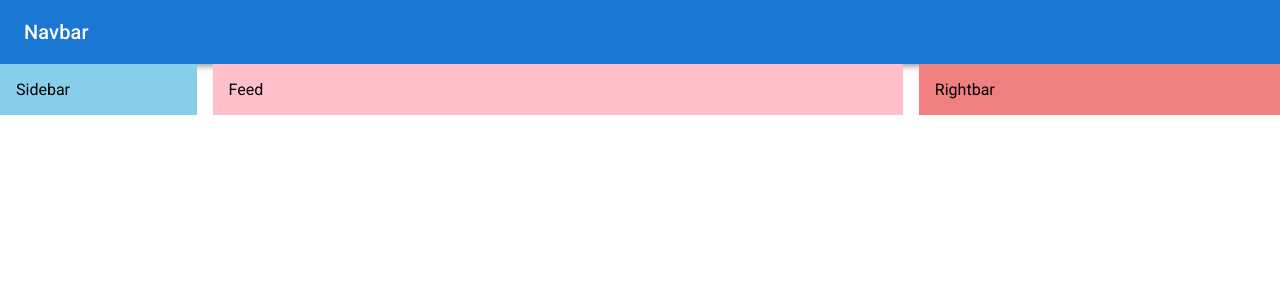
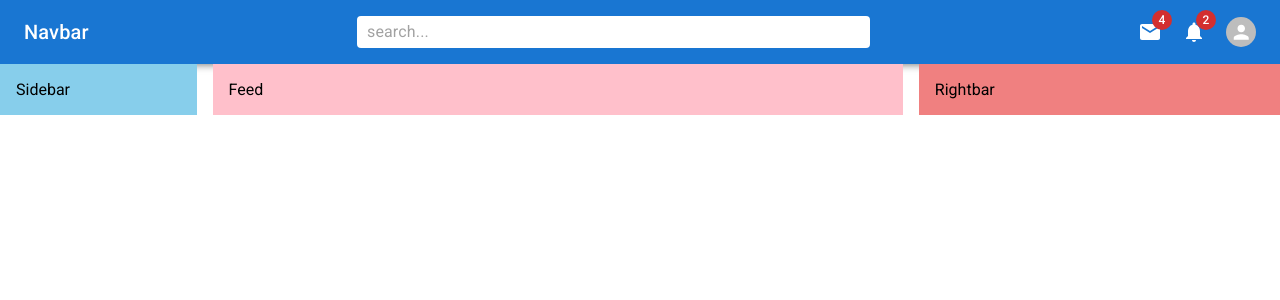
Before and after one commit to EugeneJac3/MuiPractice, a React (Create React App) app: page / in a window 1280 px wide. Shown: the top 300 px of the page. Built offline with nearby package versions, Linux system fonts and the light colour scheme.

Commit message:
finished navbar

```diff
--- a/src/components/Navbar.jsx
+++ b/src/components/Navbar.jsx
@@ -1,14 +1,39 @@
-import { Pets } from '@mui/icons-material'
-import { AppBar, styled, Toolbar, Typography } from '@mui/material'
-import React from 'react'
+import { Pets, Mail, Notifications } from '@mui/icons-material'
+import { AppBar, styled, Toolbar, Typography, Box, InputBase, Badge, Avatar, Menu, MenuItem } from '@mui/material'
+import React, { useState } from 'react'
 
 const StyledToolBar = styled(Toolbar)({
     display:"flex",
     justifyContent:"space-between"
 })
 
+const Search = styled("div")(({theme}) => ({
+    backgroundColor: "white",
+    padding:"0 10px",
+    borderRadius: theme.shape.borderRadius,
+    width: "40%"
+}));
+const Icons = styled(Box)(({theme}) => ({
+    display:"none",
+    alignItems:"center",
+    gap:"20px",
+    [theme.breakpoints.up("sm")]:{
+        display:"flex"
+    }
+}));
+
+const UserBox = styled(Box)(({theme}) => ({
+    display:"flex",
+    alignItems:"center",
+    gap:"10px",
+    [theme.breakpoints.up("sm")]:{
+        display:"none"
+    }
+}));
+
 
 const Navbar = () => {
+    const [open, setOpen] = useState(false)
     return (
         <AppBar position="stick">
            <StyledToolBar>
@@ -21,7 +46,42 @@
               <Pets
               sx={{display:{xs:"block", sm:"none"}}}
               />
+              <Search><InputBase placeholder="search..."/></Search>
+              <Icons>
+              <Badge badgeContent={4} color="error">
+              <Mail/>
+              </Badge>
+              <Badge badgeContent={2} color="error">
+              <Notifications/>
+              </Badge>
+              <Avatar
+               sx={{width:30, height:30}}
+               onClick={e=>setOpen(true)}
+               />
+              </Icons>
+              <UserBox onClick={e=>setOpen(true)}>
+              <Avatar sx={{width:30, height:30}}/>
+              <Typography variant="span" >Eugene</Typography>
+              </UserBox>
                </StyledToolBar>
+     <Menu
+        id="demo-positioned-menu"
+        aria-labelledby="demo-positioned-button"
+        open={open}
+        onClose={e=>setOpen(false)}
+        anchorOrigin={{
+          vertical: 'top',
+          horizontal: 'right',
+        }}
+        transformOrigin={{
+          vertical: 'top',
+          horizontal: 'left',
+        }}
+      >
+        <MenuItem >Profile</MenuItem>
+        <MenuItem >My account</MenuItem>
+        <MenuItem >Logout</MenuItem>
+      </Menu>
         </AppBar>
     )
 }
```
Also changed, not shown: 1 other file (tests, documents, lock files or other folders).
